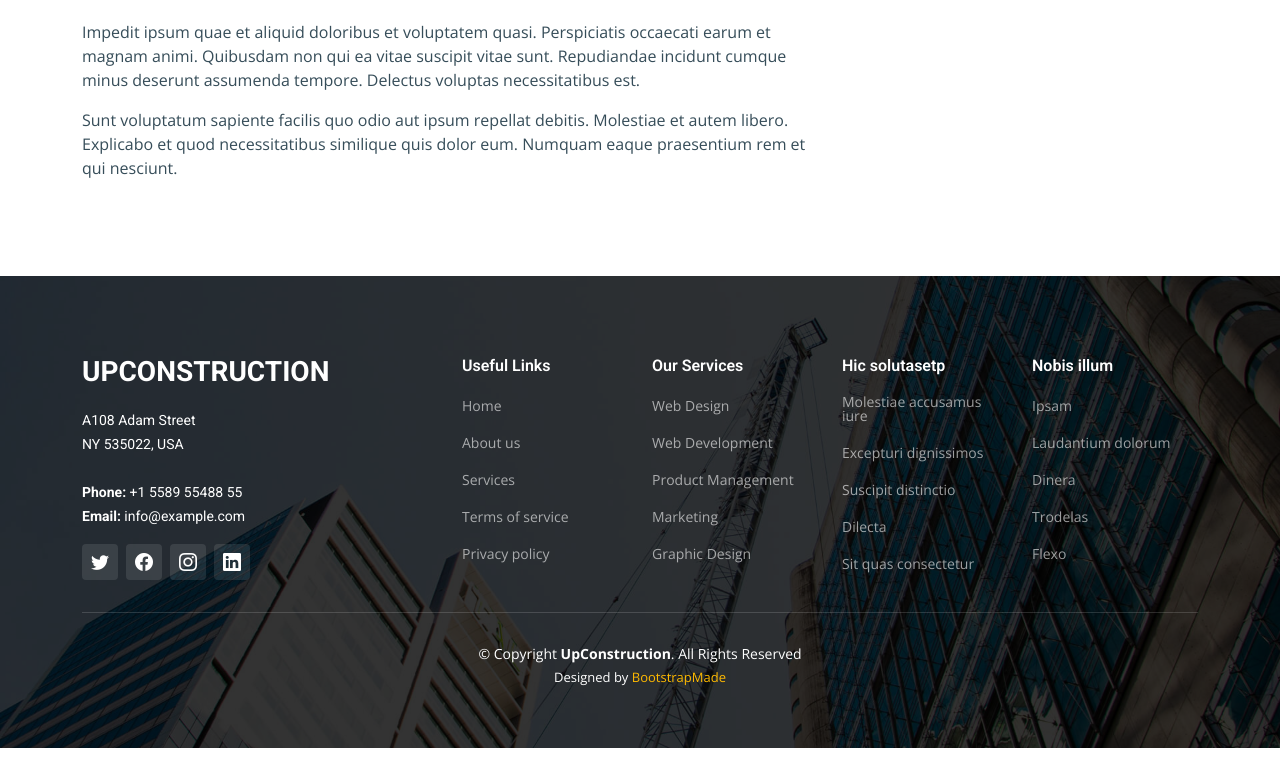
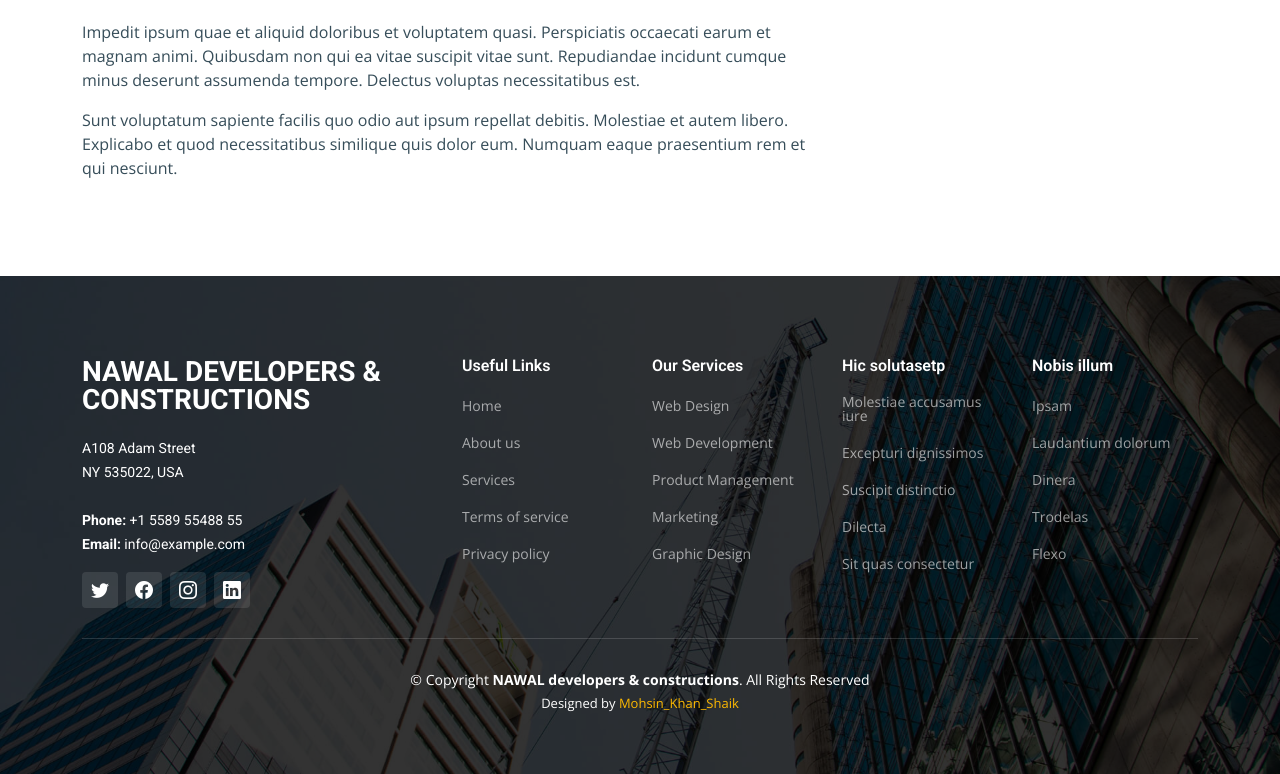
Before and after one commit to mohsinkhanshaik/NAWAL, a plain HTML site: page project-details.html in a window 1280 px wide. Shown: the part 1746-2520 px from the top of the page. Before the commit the page ends 2494 px from the top, so only its background shows below. Drawn offline with nearby package versions, Linux system fonts and the light colour scheme.

Commit message:
Update project-details.html

```diff
--- a/project-details.html
+++ b/project-details.html
@@ -5,12 +5,12 @@
   <meta charset="utf-8">
   <meta content="width=device-width, initial-scale=1.0" name="viewport">
 
-  <title>UpConstruction Bootstrap Template - Project Details</title>
+  <title>NAWAL developers & constructions</title>
   <meta content="" name="description">
   <meta content="" name="keywords">
 
   <!-- Favicons -->
-  <link href="assets/img/favicon.png" rel="icon">
+  <link href="assets/img/favicon.ico" rel="icon">
   <link href="assets/img/apple-touch-icon.png" rel="apple-touch-icon">
 
   <!-- Google Fonts -->
@@ -29,12 +29,7 @@
   <!-- Template Main CSS File -->
   <link href="assets/css/main.css" rel="stylesheet">
 
-  <!-- =======================================================
-  * Template Name: UpConstruction - v1.3.0
-  * Template URL: https://bootstrapmade.com/upconstruction-bootstrap-construction-website-template/
-  * Author: BootstrapMade.com
-  * License: https://bootstrapmade.com/license/
-  ======================================================== -->
+
 </head>
 
 <body>
@@ -46,7 +41,7 @@
       <a href="index.html" class="logo d-flex align-items-center">
         <!-- Uncomment the line below if you also wish to use an image logo -->
         <!-- <img src="assets/img/logo.png" alt=""> -->
-        <h1>UpConstruction<span>.</span></h1>
+        <h1>NAWAL developers & constructions<span>.</span></h1>
       </a>
 
       <i class="mobile-nav-toggle mobile-nav-show bi bi-list"></i>
@@ -193,7 +188,7 @@
 
           <div class="col-lg-4 col-md-6">
             <div class="footer-info">
-              <h3>UpConstruction</h3>
+              <h3>NAWAL developers & constructions</h3>
               <p>
                 A108 Adam Street <br>
                 NY 535022, USA<br><br>
@@ -260,14 +255,11 @@
     <div class="footer-legal text-center position-relative">
       <div class="container">
         <div class="copyright">
-          &copy; Copyright <strong><span>UpConstruction</span></strong>. All Rights Reserved
+          &copy; Copyright <strong><span>NAWAL developers & constructions</span></strong>. All Rights Reserved
         </div>
         <div class="credits">
-          <!-- All the links in the footer should remain intact. -->
-          <!-- You can delete the links only if you purchased the pro version. -->
-          <!-- Licensing information: https://bootstrapmade.com/license/ -->
-          <!-- Purchase the pro version with working PHP/AJAX contact form: https://bootstrapmade.com/upconstruction-bootstrap-construction-website-template/ -->
-          Designed by <a href="https://bootstrapmade.com/">BootstrapMade</a>
+
+          Designed by <a href="https://www.mohsinkhan-shaik.com/">Mohsin_Khan_Shaik</a>
         </div>
       </div>
     </div>
```
